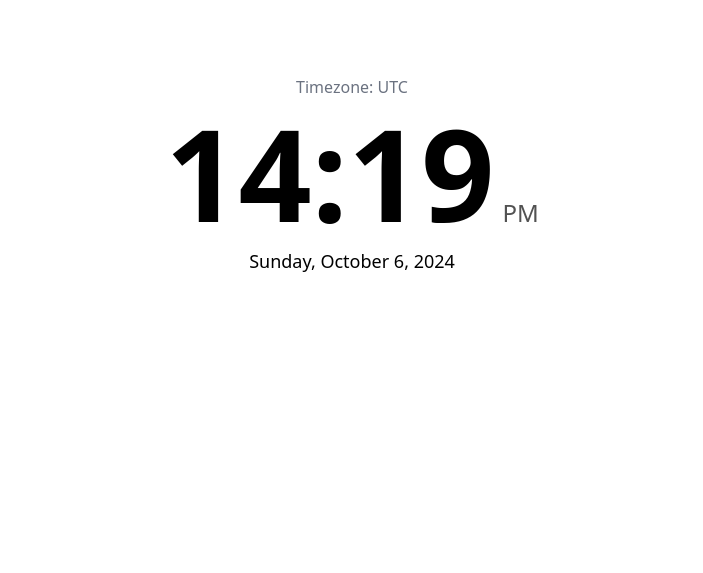
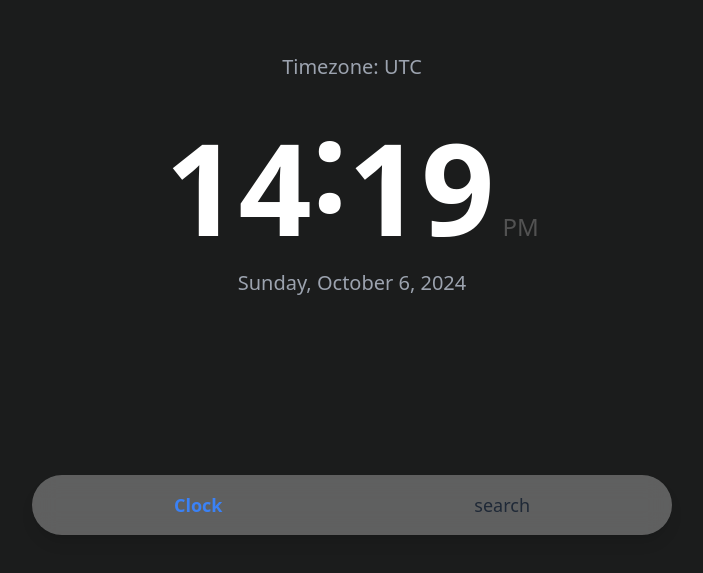
Before and after one commit to itsashishg/timer-pvt, a React (Create React App) app: page / in a window 1280 px wide. Shown: the part 225-798 px from the top of the page, without its empty margins (288-991 px from the left). Built offline with nearby package versions, Linux system fonts and the light colour scheme.

Commit message:
Basic nav added.

```diff
--- a/package.json
+++ b/package.json
@@ -8,6 +8,7 @@
     "@testing-library/user-event": "^13.5.0",
     "react": "^18.3.1",
     "react-dom": "^18.3.1",
+    "react-router-dom": "^6.26.2",
     "react-scripts": "5.0.1",
     "web-vitals": "^2.1.4"
   },
--- a/src/App.css
+++ b/src/App.css
@@ -12,4 +12,5 @@ body {
 #root {
     height: 100%;
     width: 100%;
+    background-color: #1b1c1c;
 }
--- a/src/App.js
+++ b/src/App.js
@@ -1,9 +1,19 @@
 import './App.css';
 import Time from './components/time';
+import { BrowserRouter as Router, Route, Routes } from 'react-router-dom';
+import Navbar from './components/navbar';
 
 function App() {
   return (
-    <><Time /></>
+    <>
+      <Router>
+        <Routes>
+          <Route path="/" element={<Time />} />
+          <Route path="/search" element={<Time />} />
+        </Routes>
+        <Navbar />
+      </Router>
+    </>
   );
 }
 
--- /dev/null
+++ b/src/components/navbar.js
@@ -0,0 +1,18 @@
+import React from 'react';
+import { NavLink } from 'react-router-dom';
+
+export default function Navbar() {
+    return <>
+        <div className="fixed bottom-10 left-1/2 transform -translate-x-1/2 p-4 w-1/2 bg-white bg-opacity-30 backdrop-blur-md rounded-full shadow-lg">
+            <div className="flex justify-around">
+                <NavLink to="/" className={({ isActive }) => `text-center text-lg ${isActive ? 'text-blue-500 font-bold' : 'text-gray-800 hover:text-blue-500'}`}>
+                    Clock
+                </NavLink>
+
+                <NavLink to="/search" className={({ isActive }) => `text-center text-lg ${isActive ? 'text-blue-500 font-bold' : 'text-gray-800 hover:text-blue-500'}`}>
+                    search
+                </NavLink>
+            </div>
+        </div>
+    </>
+}
--- a/src/components/time.js
+++ b/src/components/time.js
@@ -30,14 +30,14 @@ const Time = () => {
 
     return (
         <div className="h-full w-full flex items-center justify-center flex-col">
-            <p className="text-md text-gray-500">Timezone: {userTimeZone}</p>
-            <p className="my-2.5 text-5xl font-semibold tabular-nums md:text-7xl lg:text-9xl">
+            <p className="mb-1 flex items-center justify-center text-base text-gray-400 lg:mb-2 lg:text-xl">Timezone: {userTimeZone}</p>
+            <p className="my-2.5 text-5xl font-semibold tabular-nums md:text-7xl lg:text-9xl text-white">
                 {hours}
-                <span className="inline-block animate-blink">:</span>
+                <span className="inline-block animate-blink align-text-top">:</span>
                 {minutes}
                 <span className='ml-2 font-sans text-2xl font-medium text-neutral-600'>{amPm}</span>
             </p>
-            <p className="text-lg">{formatDate(currentTime)}</p>
+            <p className="mt-1 text-base text-gray-400 lg:mt-2 lg:text-xl">{formatDate(currentTime)}</p>
         </div>
     );
 };
```
Also changed, not shown: 1 other file (tests, documents, lock files or other folders).
